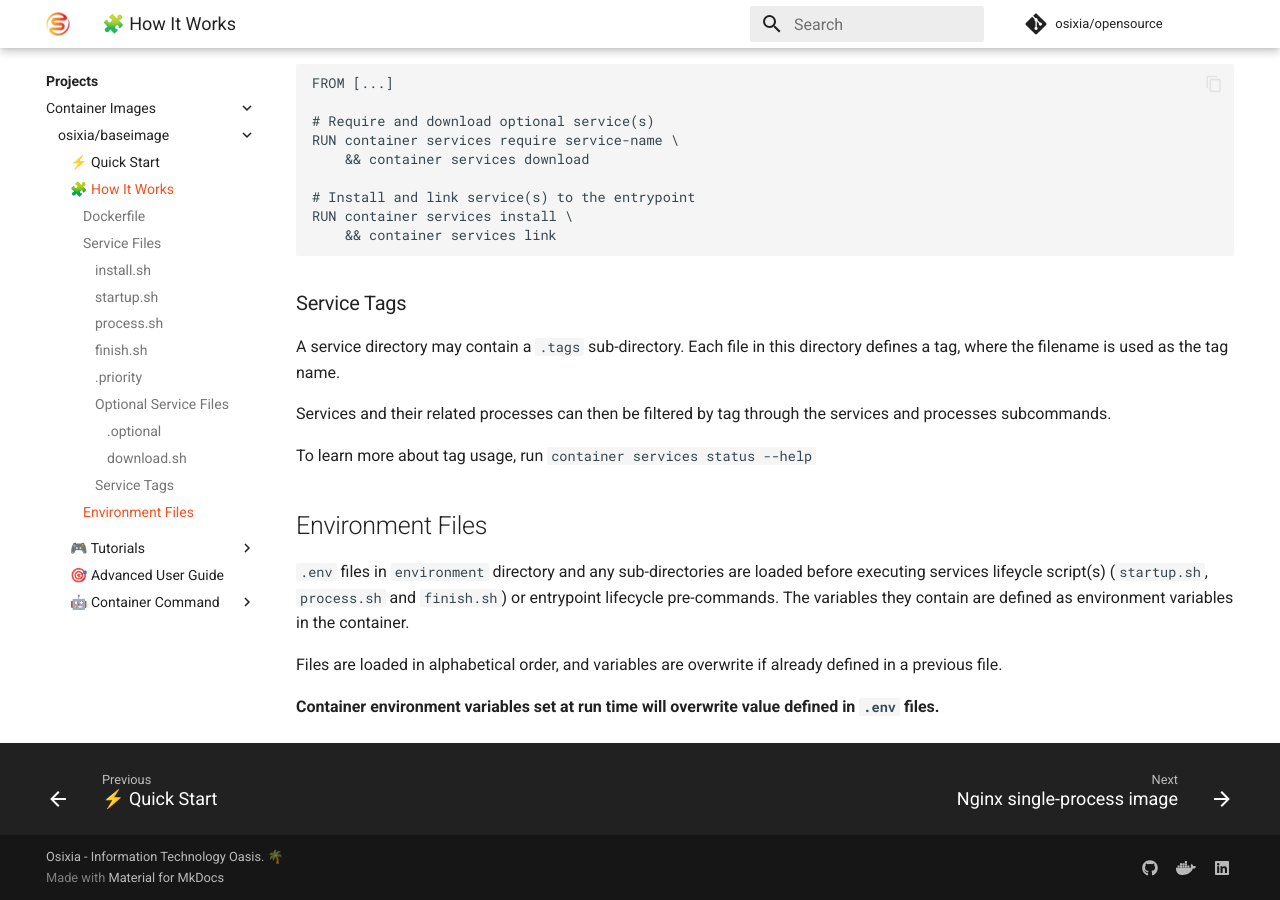
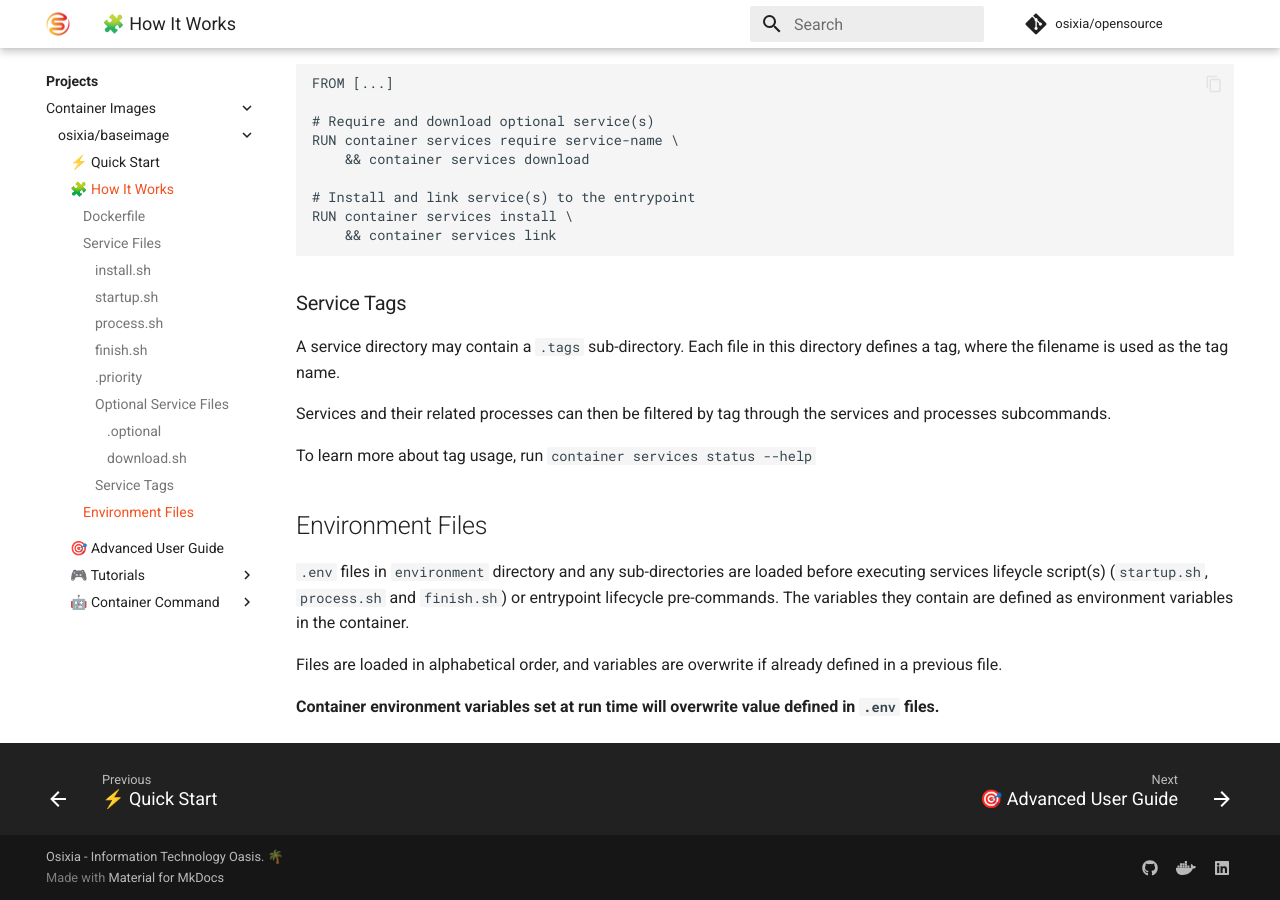
Before and after one commit to osixia/opensource, an MkDocs documentation site: the page built from docs/projects/container-images/baseimage/how-it-works.md, in a window 1280 px wide and 900 px high, scrolled down 3430 px. Built offline with MkDocs 1.6.1 and Material for MkDocs 9.7.7, drawn with Linux system fonts in a browser that asks for light colours; comment, search, counter and statistics services are not loaded.

Commit message:
Update mkdocs.yml

```diff
--- a/mkdocs.yml
+++ b/mkdocs.yml
@@ -21,10 +21,10 @@ nav:
           - projects/container-images/baseimage/index.md
           - projects/container-images/baseimage/quick-start.md
           - projects/container-images/baseimage/how-it-works.md
+          - projects/container-images/baseimage/advanced-user-guide.md
           - '🎮 Tutorials':
             - projects/container-images/baseimage/tutorials/nginx.md
             - projects/container-images/baseimage/tutorials/nginx-php-fpm.md
-          - projects/container-images/baseimage/advanced-user-guide.md
           - '🤖 Container Command':
             - projects/container-images/baseimage/container-command/index.md
             - projects/container-images/baseimage/container-command/install.md
```
